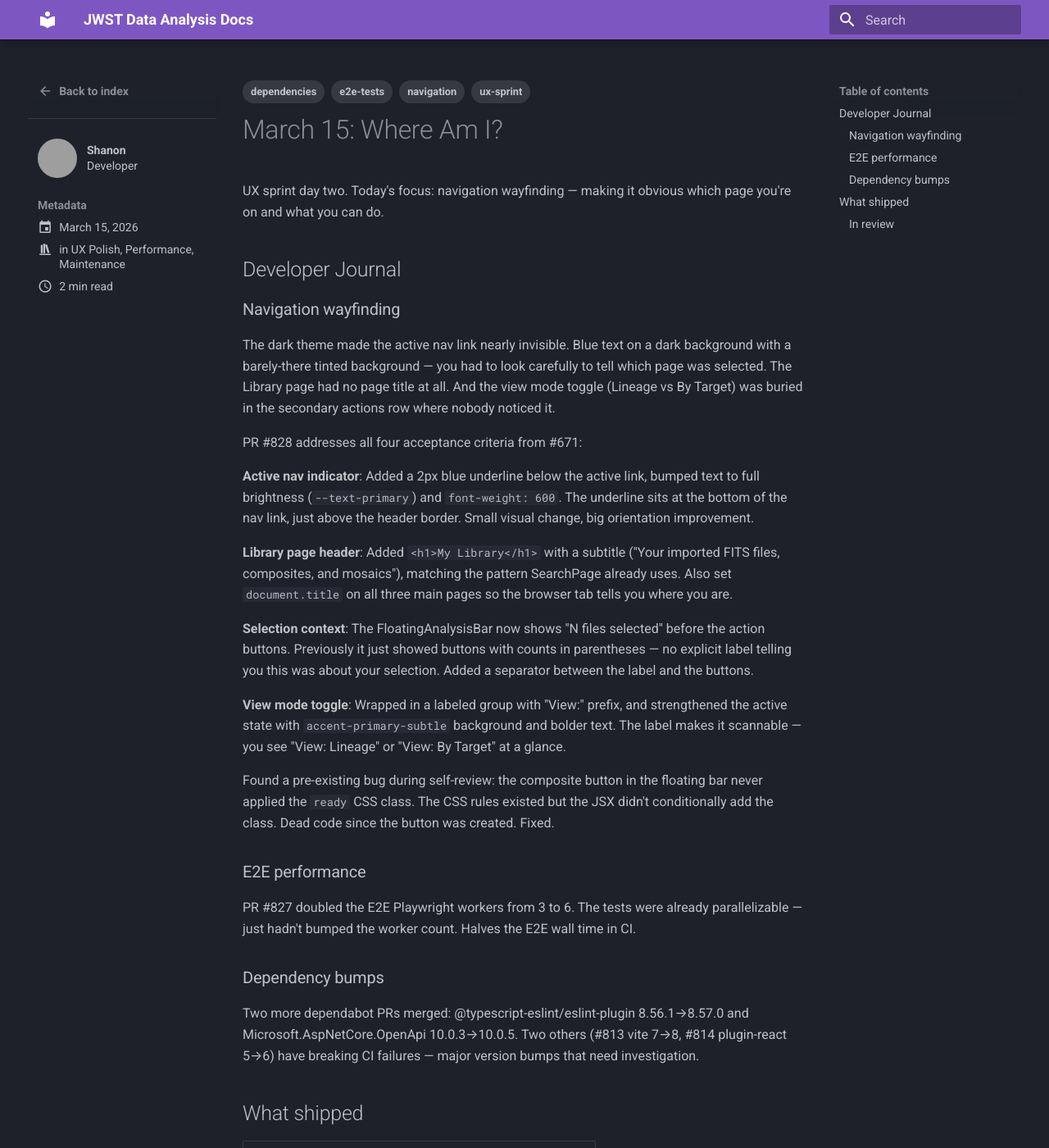
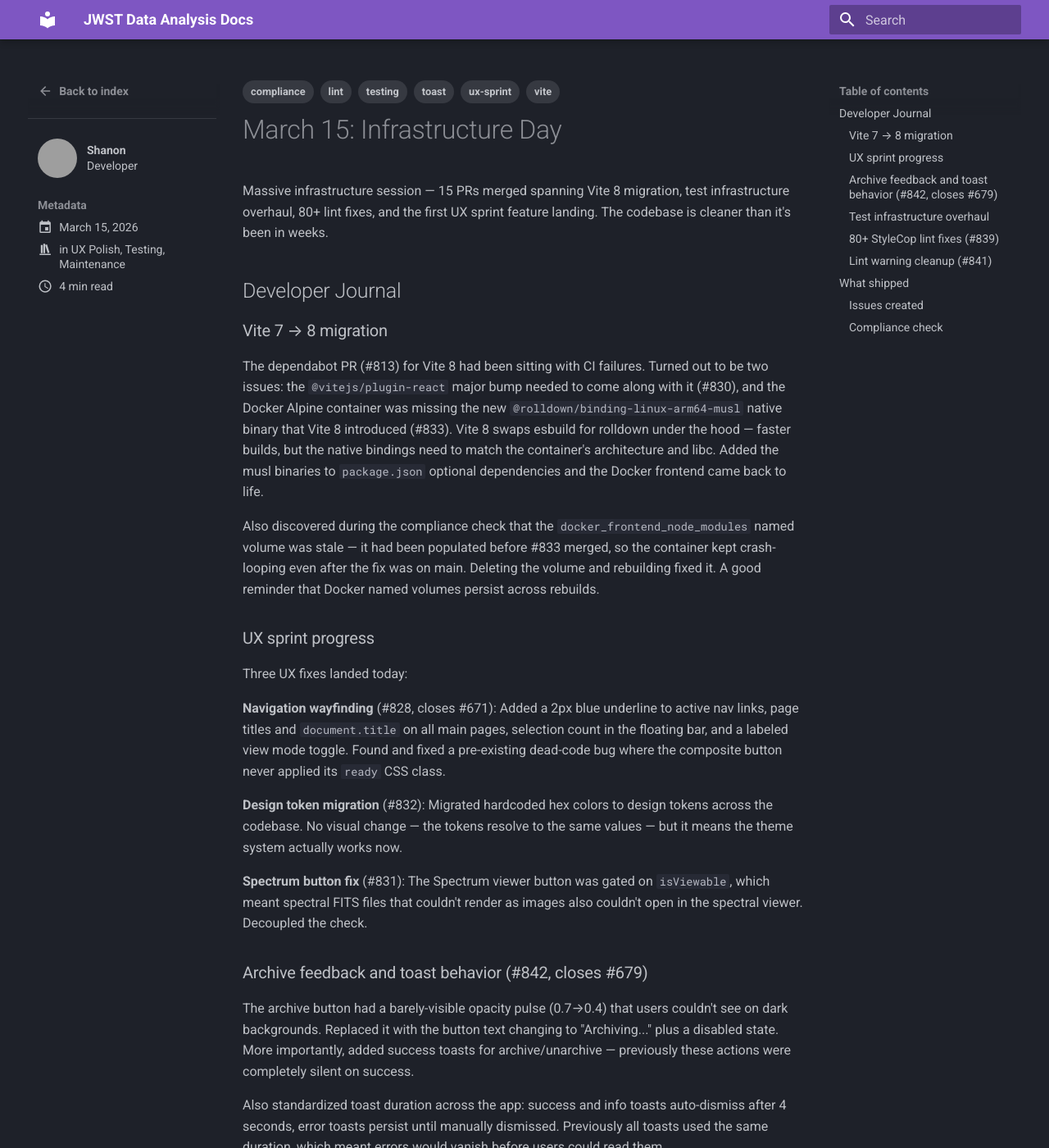
Before and after one commit to Snoww3d/jwst-data-analysis, an MkDocs documentation site: the page built from docs/blog/posts/2026-03-15.md, in a window 1280 px wide and 1400 px high. Shown: the whole window at 82% size. Built offline with MkDocs 1.6.1 and Material for MkDocs 9.7.7, drawn with Linux system fonts in a browser that asks for light colours; some of the changed text lies outside the part shown; grey boxes are pictures that could not be loaded.

Commit message:
docs: update March 15 blog post with full session coverage (#843)
Rewrote the skeleton post to cover all 13 PRs merged today:
Vite 8 migration, test infrastructure overhaul, 80+ lint fixes,
UX sprint features, toast behavior, and compliance check results.

Co-authored-by: Claude Opus 4.6 (1M context) <noreply@anthropic.com>

```diff
--- a/docs/blog/posts/2026-03-15.md
+++ b/docs/blog/posts/2026-03-15.md
@@ -3,61 +3,103 @@ date:
   created: 2026-03-15
 categories:
   - UX Polish
-  - Performance
+  - Testing
   - Maintenance
 tags:
   - ux-sprint
-  - navigation
-  - e2e-tests
-  - dependencies
+  - testing
+  - lint
+  - vite
+  - toast
+  - compliance
 authors:
   - shanon
 ---
 
-# March 15: Where Am I?
+# March 15: Infrastructure Day
 
-UX sprint day two. Today's focus: navigation wayfinding — making it obvious which page you're on and what you can do.
+Massive infrastructure session — 15 PRs merged spanning Vite 8 migration, test infrastructure overhaul, 80+ lint fixes, and the first UX sprint feature landing. The codebase is cleaner than it's been in weeks.
 
 <!-- more -->
 
 ## Developer Journal
 
-### Navigation wayfinding
+### Vite 7 → 8 migration
 
-The dark theme made the active nav link nearly invisible. Blue text on a dark background with a barely-there tinted background — you had to look carefully to tell which page was selected. The Library page had no page title at all. And the view mode toggle (Lineage vs By Target) was buried in the secondary actions row where nobody noticed it.
+The dependabot PR (#813) for Vite 8 had been sitting with CI failures. Turned out to be two issues: the `@vitejs/plugin-react` major bump needed to come along with it (#830), and the Docker Alpine container was missing the new `@rolldown/binding-linux-arm64-musl` native binary that Vite 8 introduced (#833). Vite 8 swaps esbuild for rolldown under the hood — faster builds, but the native bindings need to match the container's architecture and libc. Added the musl binaries to `package.json` optional dependencies and the Docker frontend came back to life.
 
-PR #828 addresses all four acceptance criteria from #671:
+Also discovered during the compliance check that the `docker_frontend_node_modules` named volume was stale — it had been populated before #833 merged, so the container kept crash-looping even after the fix was on main. Deleting the volume and rebuilding fixed it. A good reminder that Docker named volumes persist across rebuilds.
 
-**Active nav indicator**: Added a 2px blue underline below the active link, bumped text to full brightness (`--text-primary`) and `font-weight: 600`. The underline sits at the bottom of the nav link, just above the header border. Small visual change, big orientation improvement.
+### UX sprint progress
 
-**Library page header**: Added `<h1>My Library</h1>` with a subtitle ("Your imported FITS files, composites, and mosaics"), matching the pattern SearchPage already uses. Also set `document.title` on all three main pages so the browser tab tells you where you are.
+Three UX fixes landed today:
 
-**Selection context**: The FloatingAnalysisBar now shows "N files selected" before the action buttons. Previously it just showed buttons with counts in parentheses — no explicit label telling you this was about your selection. Added a separator between the label and the buttons.
+**Navigation wayfinding** (#828, closes #671): Added a 2px blue underline to active nav links, page titles and `document.title` on all main pages, selection count in the floating bar, and a labeled view mode toggle. Found and fixed a pre-existing dead-code bug where the composite button never applied its `ready` CSS class.
 
-**View mode toggle**: Wrapped in a labeled group with "View:" prefix, and strengthened the active state with `accent-primary-subtle` background and bolder text. The label makes it scannable — you see "View: Lineage" or "View: By Target" at a glance.
+**Design token migration** (#832): Migrated hardcoded hex colors to design tokens across the codebase. No visual change — the tokens resolve to the same values — but it means the theme system actually works now.
 
-Found a pre-existing bug during self-review: the composite button in the floating bar never applied the `ready` CSS class. The CSS rules existed but the JSX didn't conditionally add the class. Dead code since the button was created. Fixed.
+**Spectrum button fix** (#831): The Spectrum viewer button was gated on `isViewable`, which meant spectral FITS files that couldn't render as images also couldn't open in the spectral viewer. Decoupled the check.
 
-### E2E performance
+### Archive feedback and toast behavior (#842, closes #679)
 
-PR #827 doubled the E2E Playwright workers from 3 to 6. The tests were already parallelizable — just hadn't bumped the worker count. Halves the E2E wall time in CI.
+The archive button had a barely-visible opacity pulse (0.7→0.4) that users couldn't see on dark backgrounds. Replaced it with the button text changing to "Archiving..." plus a disabled state. More importantly, added success toasts for archive/unarchive — previously these actions were completely silent on success.
 
-### Dependency bumps
+Also standardized toast duration across the app: success and info toasts auto-dismiss after 4 seconds, error toasts persist until manually dismissed. Previously all toasts used the same duration, which meant errors would vanish before users could read them.
 
-Two more dependabot PRs merged: @typescript-eslint/eslint-plugin 8.56.1→8.57.0 and Microsoft.AspNetCore.OpenApi 10.0.3→10.0.5. Two others (#813 vite 7→8, #814 plugin-react 5→6) have breaking CI failures — major version bumps that need investigation.
+### Test infrastructure overhaul
+
+Three back-to-back test PRs that significantly expanded coverage:
+
+**Unit tests** (#834): Added tests for MosaicService, SemanticSearchService, and DataScanService. Coverage for the processing pipeline's service layer.
+
+**Integration tests** (#835): Added tests for MongoDBService (the largest test file at 2200+ lines), MastController security validation, and background workers (JobReaperBackgroundService, StartupScanBackgroundService).
+
+**E2E mock server** (#837): Replaced the real processing engine with a mock HTTP server in E2E tests. The mock responds instantly with valid but minimal payloads, which means E2E tests no longer depend on the processing engine being healthy or fast. Combined with #827 (doubling Playwright workers to 6), E2E reliability and speed improved dramatically.
+
+**E2E repairs** (#838): Fixed 8 failing E2E tests — file selection, button state assertions, and viewer tolerance thresholds that had drifted.
+
+### 80+ StyleCop lint fixes (#839)
+
+The compliance check (`/compliance-check full`) caught what CI missed: 80+ StyleCop violations across test files from #834 and #835. CI doesn't use `--warnaserror`, so these shipped as warnings. Fixed all of them — member ordering (SA1202, SA1204), comment whitespace (SA1512, SA1515), parameter formatting (SA1116/SA1117), doc comment text (SA1623/SA1642), and exception specificity (CA2201). All structural fixes, zero suppressions.
+
+This exposed a gap in the self-review process: the `code-reviewer` agent checks logic and security but doesn't run the linter. Added a new rule: run Tier 1 lint checks (backend `--warnaserror`, frontend lint/format/types, Python ruff) before the first push. Effectively the compliance check's fast tier as a pre-push gate.
+
+### Lint warning cleanup (#841)
+
+Suppressed the last 3 ESLint warnings — `console.log`/`console.table` in the `window.jwst` debug utilities. These are intentional (the functions exist to print to the console), so inline `eslint-disable-line` with explanations. Created issue #840 to remove the debug helpers entirely before the v1 community release. Frontend lint is now 0 errors, 0 warnings.
 
 ## What shipped
 
 | PR | Title |
 |-----|-------|
 | #827 | perf: increase E2E Playwright workers from 3 to 6 |
-| #816 | chore(deps-dev): Bump eslint-plugin 8.56.1 → 8.57.0 |
-| #818 | Bump OpenApi 10.0.3 → 10.0.5 |
+| #828 | fix: improve navigation wayfinding with stronger active states and page context |
+| #830 | chore: upgrade vite 7→8 and @vitejs/plugin-react 5→6 |
+| #831 | fix: enable Spectrum button for spectral files regardless of isViewable |
+| #832 | fix: migrate hardcoded colors to design tokens |
+| #833 | fix: add musl Linux binaries for Vite 8 Alpine Docker support |
+| #834 | test: add unit tests for MosaicService, SemanticSearchService, DataScanService |
+| #835 | test: add tests for MongoDBService, MastController, and background workers |
+| #837 | test: replace processing engine with mock server in E2E tests |
+| #838 | fix: repair 8 failing E2E tests |
+| #839 | fix: resolve 80+ StyleCop lint errors across backend tests and services |
+| #841 | chore: suppress no-console lint warnings in debug utilities |
+| #842 | fix: improve archive feedback and toast duration behavior |
 
-### In review
+### Issues created
 
-| PR | Title |
-|-----|-------|
-| #828 | fix: improve navigation wayfinding with stronger active states and page context |
+| Issue | Title |
+|-------|-------|
+| #840 | chore: remove window.jwst debug helpers before community release |
+
+### Compliance check
+
+Full compliance check passed clean after all merges:
+
+- 2,969 tests passing (1019 backend + 868 frontend + 953 Python + 129 E2E)
+- 0 lint warnings across all three layers
+- All coverage thresholds met (Python 67%, backend 42.5%, frontend 42.9%)
+- 0 dependency vulnerabilities
+- All 6 Docker services healthy
 
 <!-- enriched -->
```
